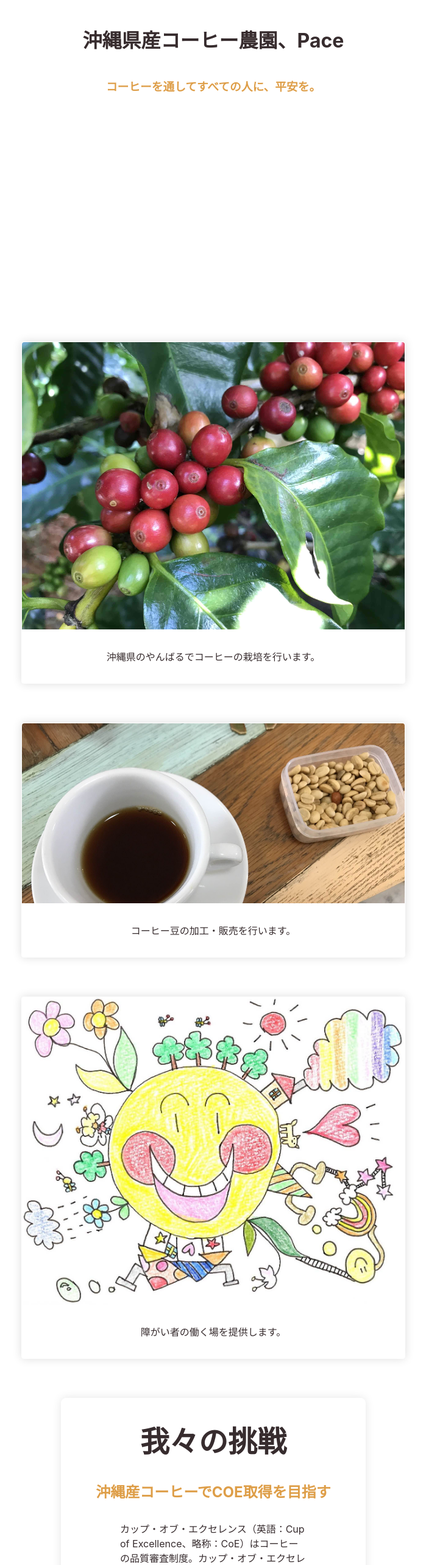
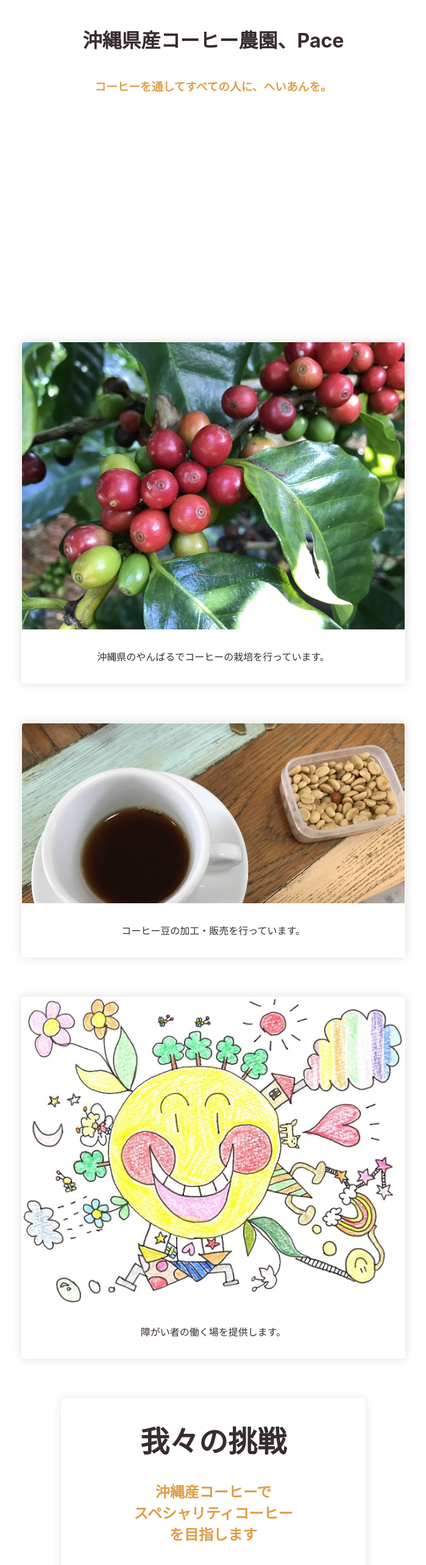
Before and after one commit to inoueaus/pace-homepage, a Next.js app in the folder frontend/: page / in a window 1280 px wide. Shown: the part 1060-3626 px from the top of the page at 61% size, without its empty margins (290-989 px from the left). Built offline with nearby package versions, Linux system fonts and the light colour scheme.

Commit message:
change text

```diff
--- a/frontend/pages/index.tsx
+++ b/frontend/pages/index.tsx
@@ -21,16 +21,24 @@
       <Image src={logo} width="100%" height="100%" layout="responsive" />
       <div className={styles["main"]}>
         <h1>沖縄県産コーヒー農園、Pace</h1>
-        <h3>コーヒーを通してすべての人に、平安を。</h3>
+        <h3>コーヒーを通してすべての人に、へいあんを。</h3>
       </div>
       <ImageCard image={mame}>
-        沖縄県のやんばるでコーヒーの栽培を行います。
+        沖縄県のやんばるでコーヒーの栽培を行っています。
       </ImageCard>
-      <ImageCard image={coffee}>コーヒー豆の加工・販売を行います。</ImageCard>
+      <ImageCard image={coffee}>
+        コーヒー豆の加工・販売を行っています。
+      </ImageCard>
       <ImageCard image={art}>障がい者の働く場を提供します。</ImageCard>
       <Card>
         <h1>我々の挑戦</h1>
-        <h2>沖縄産コーヒーでCOE取得を目指す</h2>
+        <h2>
+          沖縄産コーヒーで
+          <br />
+          スペシャリティコーヒー
+          <br />
+          を目指します
+        </h2>
         <span>{coeText}</span>
       </Card>
       <LifeCycle />
```
Also changed, not shown: 1 other file (tests, documents, lock files or other folders).
